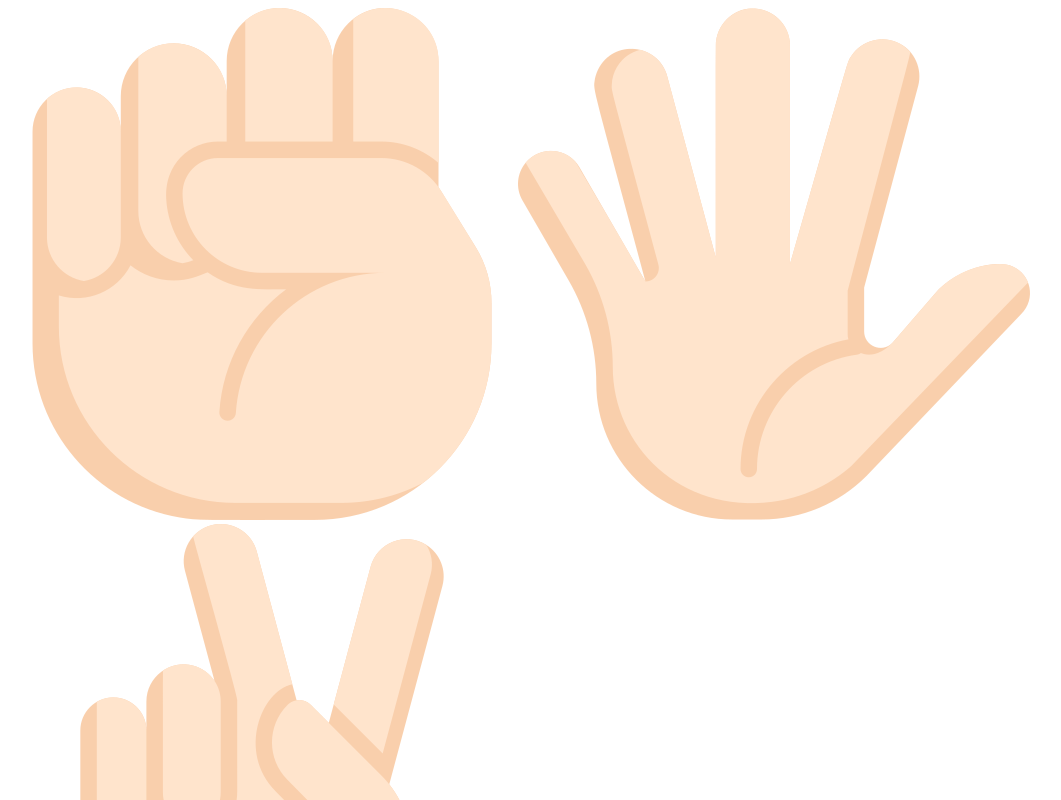
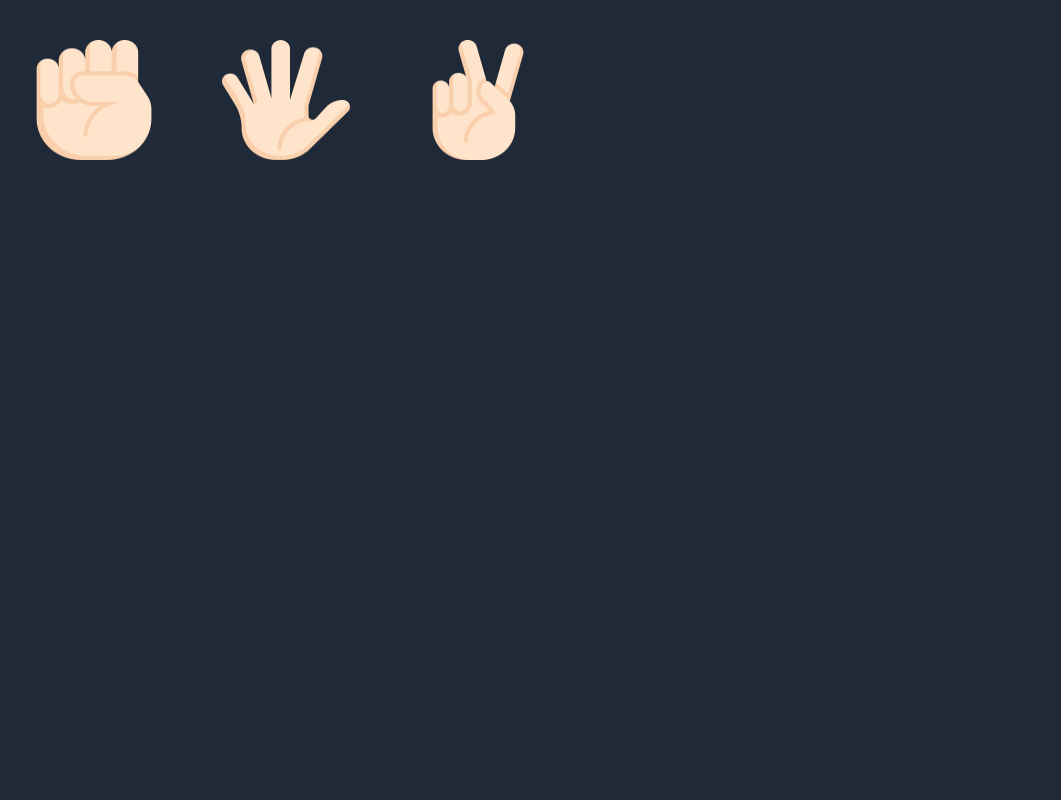
Before and after one commit to svenrisse/React-Paper-Scissors, a React (Vite) app: page / in a window 1280 px wide. Shown: the top 800 px of the page, without its empty margins (2-1063 px from the left). Built offline with nearby package versions, Linux system fonts and the light colour scheme.

Commit message:
added styling for playerbuttons and page

```diff
--- a/src/App.jsx
+++ b/src/App.jsx
@@ -5,13 +5,12 @@ function App() {
   const [playerChoice, setPlayerChoice] = useState(null);
 
   function handlePlayerButton(value) {
-    console.log(value)
     setPlayerChoice(value);
   }
 
 
   return (
-    <div>
+    <div className='app-container'>
       <Playerbuttons handleClick={handlePlayerButton}/>
     </div>
   )
--- /dev/null
+++ b/src/components/Playerbuttons.css
@@ -0,0 +1,38 @@
+.symbol-container {
+    display: flex;
+    align-self: center;
+    justify-self: center;
+}
+
+img {
+    height: 15vh;
+    width: 10vw;
+}
+
+.symbol {
+    height: 25vh;
+    width: 15vw;
+    display: flex;
+    align-items: center;
+    justify-content: center;
+    border-radius: 100%;
+}
+
+#rock:hover {
+    background-color: #fca5a5;
+}
+#rock:active {
+    background-color: #fecaca;
+}
+#paper:hover {
+    background-color: #86efac;
+}
+#paper:active {
+    background-color: #bbf7d0;
+}
+#scissors:hover {
+    background-color: #a5b4fc;
+}
+#scissors:active {
+    background-color: #c7d2fe;
+}
--- a/src/components/Playerbuttons.jsx
+++ b/src/components/Playerbuttons.jsx
@@ -1,17 +1,22 @@
 import rock from "../assets/rock.png";
 import paper from "../assets/paper.png";
 import scissors from "../assets/scissors.png";
+import "./Playerbuttons.css";
 
 function Playerbuttons(props) {
-
-    return (
-        <div>
-            <img src={rock} onClick={() => props.handleClick("rock")}></img>
-            <img src={paper} onClick={() => props.handleClick("paper")}></img>
-            <img src={scissors} onClick={() => props.handleClick("scissors")}></img>
-        </div>
-
-    )
+  return (
+    <div className="symbol-container">
+      <div className="symbol" id="rock">
+        <img src={rock} onClick={() => props.handleClick("rock")}></img>
+      </div>
+      <div className="symbol" id="paper">
+        <img src={paper} onClick={() => props.handleClick("paper")}></img>
+      </div>
+      <div className="symbol" id="scissors">
+        <img src={scissors} onClick={() => props.handleClick("scissors")}></img>
+      </div>
+    </div>
+  );
 }
 
-export default Playerbuttons
+export default Playerbuttons;
--- /dev/null
+++ b/src/main.css
@@ -0,0 +1,7 @@
+body {
+    height: 100vh;
+    width: 100vw;
+    margin: 0;
+    background-color: #1f2937;
+    display: flex;
+}
--- a/src/main.jsx
+++ b/src/main.jsx
@@ -1,7 +1,7 @@
 import React from 'react'
 import ReactDOM from 'react-dom/client'
 import App from './App'
-
+import "./main.css"
 
 ReactDOM.createRoot(document.getElementById('root')).render(
   <React.StrictMode>
```
